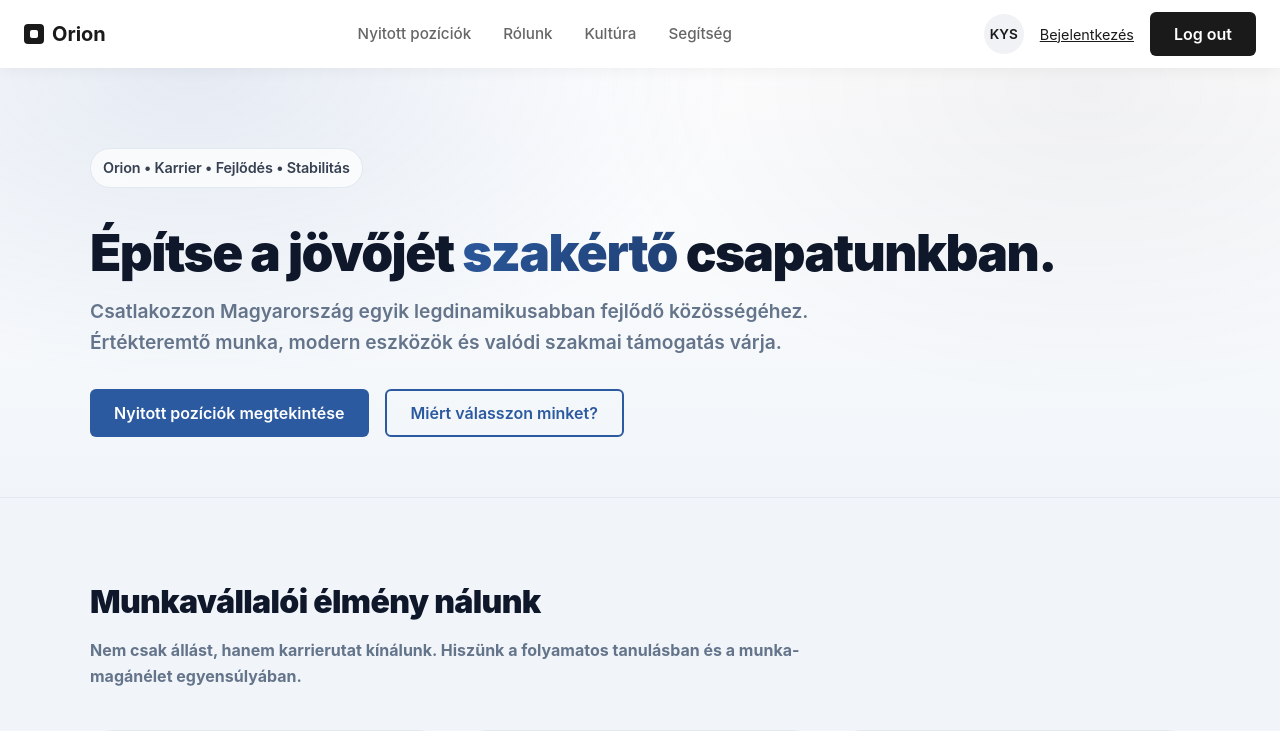
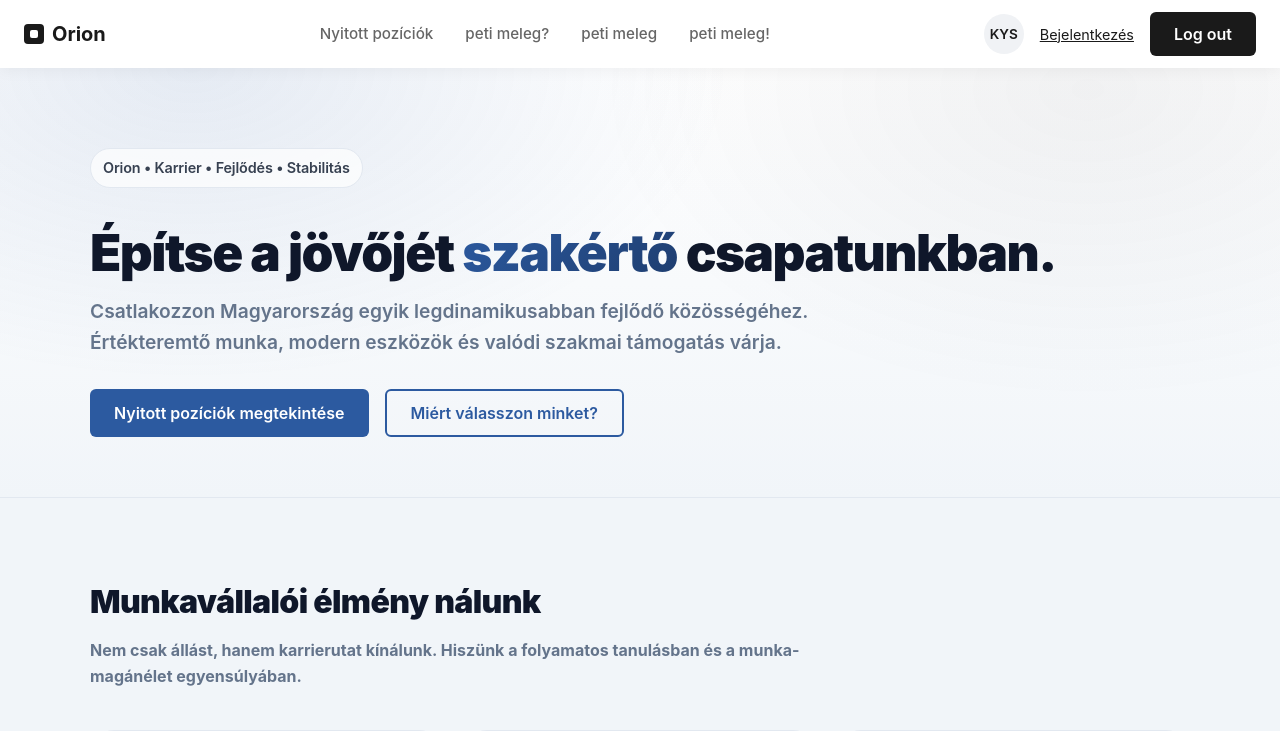
Before and after one commit to DomonkosTech/Orion, a React (Vite) app: page / in a window 1280 px wide. Shown: the top 731 px of the page. Built offline with nearby package versions, Linux system fonts and the light colour scheme; no server answers.

Commit message:
just having fun

```diff
--- a/src/features/public/PublicHomePage/PublicHomePage.tsx
+++ b/src/features/public/PublicHomePage/PublicHomePage.tsx
@@ -22,9 +22,9 @@ function PublicHomePage() {
             <Header
                 navItems={[
                     { label: "Nyitott pozíciók", href: "/listjobs" },
-                    { label: "Rólunk", href: "#about" },
-                    { label: "Kultúra", href: "#culture" },
-                    { label: "Segítség", href: "#faq" },
+                    { label: "peti meleg?", href: "#" },
+                    { label: "peti meleg", href: "#" },
+                    { label: "peti meleg!", href: "#" },
                 ]}
                 actions={
                     <Button variant="link" onClick={() => navigate("/login")} underline>
```
